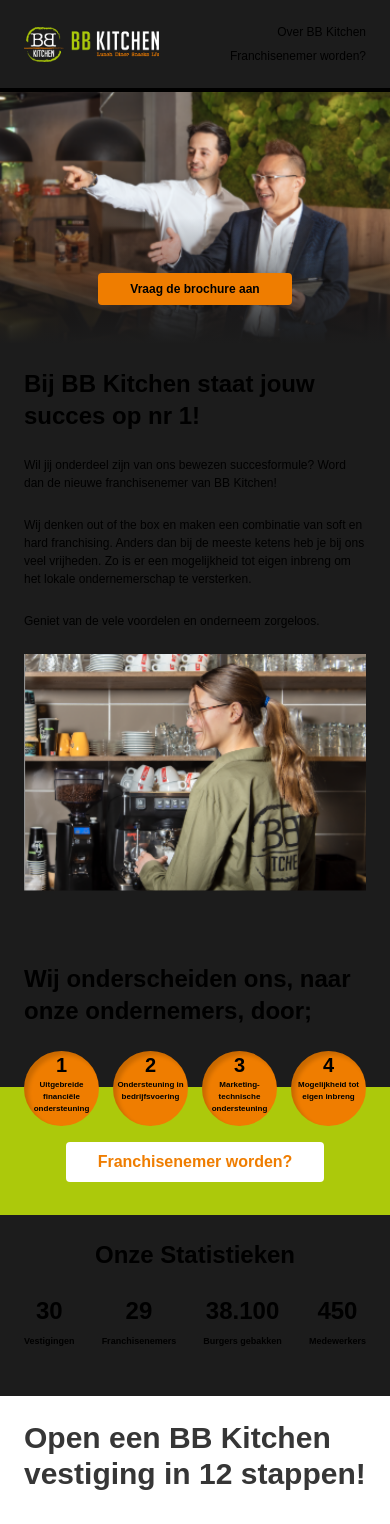
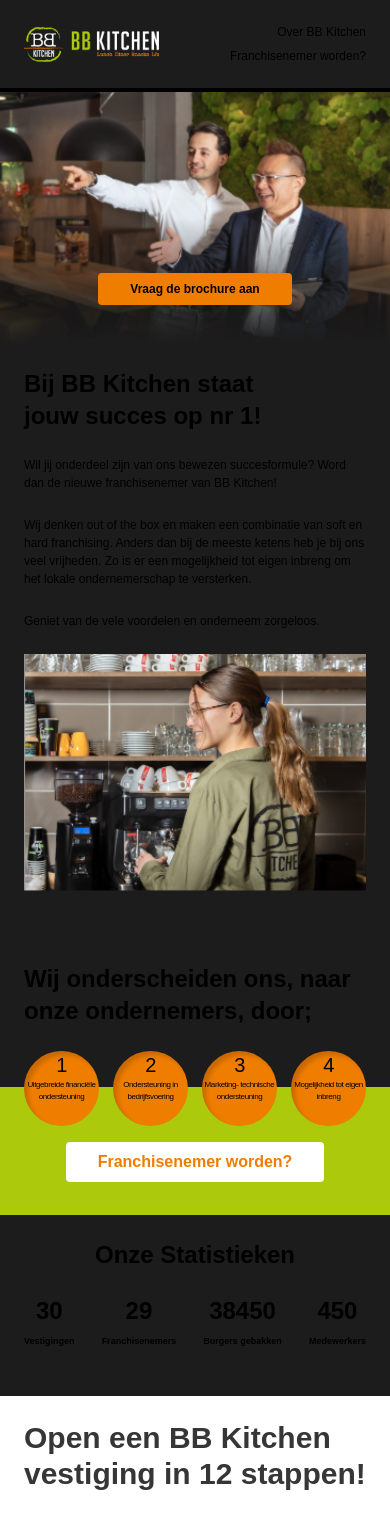
Before and after one commit to Rhunterj/bigBread-franchise, a Next.js app: page / in a window 390 px wide. Shown: the top 1524 px of the page. Built offline with nearby package versions, Linux system fonts and the light colour scheme.

Commit message:
feedback

```diff
--- a/components/Hero/Hero.tsx
+++ b/components/Hero/Hero.tsx
@@ -7,7 +7,6 @@
 
 export const Hero = ({ image }: HeroProps) => {
     const { asPath } = useRouter()
-    console.log(asPath)
 
     return (
         <div className="relative w-full h-64 border-t-4 border-white bg-gradient-to-t to-black xl:h-[700px]">
--- a/components/SubFooter/SubFooter.tsx
+++ b/components/SubFooter/SubFooter.tsx
@@ -28,7 +28,6 @@
 
     const handleFormSubmit = (e: React.FormEvent<HTMLFormElement>) => {
         e.preventDefault()
-        console.log('Form submitted')
     }
 
     return (
@@ -210,7 +209,7 @@
                     snel mogelijk contact met je op!
                 </p>
                 <img
-                    className="absolute right-[-10px] top-[110px] sm:top-[50px] z-[-1] w-[250px] sm:w-[350px] md:right-0 md:w-[550px] xl:w-[770px]"
+                    className="absolute right-[-5px] top-[115px] sm:top-[50px] z-[-1] w-[250px] sm:w-[350px] md:right-0 md:w-[550px] xl:w-[770px]"
                     src="/map.svg"
                     alt="kaart van nederland met locaties"
                 />
--- a/pages/contact.tsx
+++ b/pages/contact.tsx
@@ -212,7 +212,7 @@
                             onClick={() => scrollTo('contactForm')}
                             className="w-3/4 xl:w-auto px-8 py-2 xl:py-6 mt-4 text-xs xl:text-2xl font-bold text-primary rounded bg-[#FFF] ml-auto mr-auto xl:text-[#fff] xl:bg-primary xl:rounded-full"
                         >
-                            Contactforumlier
+                            Contactformulier
                         </button>
                     </div>
                 </div>
--- a/pages/index.tsx
+++ b/pages/index.tsx
@@ -5,6 +5,14 @@
 import Link from 'next/link'
 
 export default function Home() {
+
+    //calculate days between two dates
+    const date1 = new Date('2023-06-13')
+    const date2 = new Date()
+    const diffTime = Math.abs(date2.getTime() - date1.getTime())
+    const diffDays = Math.ceil(diffTime / (1000 * 60 * 60 * 24))
+    const burgers = 38100 + (diffDays * 50)
+
     return (
         <>
             <Header />
@@ -13,7 +21,7 @@
                 <div className="flex flex-col w-full">
                     <div className="xl:max-w-[1400px] mx-auto px-6 py-6 xl:py-12">
                          <h1 className="mb-6 text-2xl font-bold xl:text-5xl">
-                            Bij BB Kitchen staat jouw succes op nr 1!
+                            Bij BB Kitchen staat <span className="block sm:inline">jouw succes op nr 1!</span>
                         </h1>
                         <p className="mb-6 xl:text-xl">
                             Wil jij onderdeel zijn van ons bewezen
@@ -43,25 +51,25 @@
                                 door;
                             </h2>
                             <ul className="relative z-10 flex justify-between mb-6 xl:mb-12">
-                                <li className="flex-col mb-2 rounded-full bg-primary w-[75px] md:p-2 font-semibold h-[75px] md:flex md:text-sm xl:text-lg md:justify-center md:w-[150px] md:h-[150px] xl:w-[200px] xl:h-[200px] text-center text-[8px] shadow-[inset_4px_4px_4px_0px_rgba(0,0,0,0.16)]">
+                                <li className="flex-col mb-2 rounded-full bg-primary w-[75px] md:p-2 tracking-tighter h-[75px] md:flex md:text-sm xl:text-lg md:justify-center md:w-[150px] md:h-[150px] xl:w-[200px] xl:h-[200px] text-center text-[8px] shadow-[inset_4px_4px_4px_0px_rgba(0,0,0,0.16)]">
                                     <span className="block text-xl text-center md:text-5xl">
                                         1
                                     </span>
                                     Uitgebreide financiële ondersteuning
                                 </li>
-                                <li className="flex-col mb-2 rounded-full bg-primary w-[75px] md:p-2 font-semibold h-[75px] md:flex md:text-sm xl:text-lg md:justify-center md:w-[150px] md:h-[150px] xl:w-[200px] xl:h-[200px] text-center text-[8px] shadow-[inset_4px_4px_4px_0px_rgba(0,0,0,0.16)]">
+                                <li className="flex-col mb-2 rounded-full bg-primary w-[75px] md:p-2 tracking-tighter h-[75px] md:flex md:text-sm xl:text-lg md:justify-center md:w-[150px] md:h-[150px] xl:w-[200px] xl:h-[200px] text-center text-[8px] shadow-[inset_4px_4px_4px_0px_rgba(0,0,0,0.16)]">
                                     <span className="block text-xl text-center md:text-5xl">
                                         2
                                     </span>
                                     Ondersteuning in bedrijfsvoering
                                 </li>
-                                <li className="flex-col mb-2 rounded-full bg-primary w-[75px] md:p-2 font-semibold h-[75px] md:flex md:text-sm xl:text-lg md:justify-center md:w-[150px] md:h-[150px] xl:w-[200px] xl:h-[200px] text-center text-[8px] shadow-[inset_4px_4px_4px_0px_rgba(0,0,0,0.16)]">
+                                <li className="flex-col mb-2 rounded-full bg-primary w-[75px] md:p-2 tracking-tighter h-[75px] md:flex md:text-sm xl:text-lg md:justify-center md:w-[150px] md:h-[150px] xl:w-[200px] xl:h-[200px] text-center text-[8px] shadow-[inset_4px_4px_4px_0px_rgba(0,0,0,0.16)]">
                                     <span className="block text-xl text-center md:text-5xl">
                                         3
                                     </span>
                                     Marketing- technische ondersteuning
                                 </li>
-                                <li className="flex-col mb-2 rounded-full bg-primary w-[75px] md:p-2 font-semibold h-[75px] md:flex md:text-sm xl:text-lg md:justify-center md:w-[150px] md:h-[150px] xl:w-[200px] xl:h-[200px] text-center text-[8px] shadow-[inset_4px_4px_4px_0px_rgba(0,0,0,0.16)]">
+                                <li className="flex-col mb-2 rounded-full bg-primary w-[75px] md:p-2 tracking-tighter h-[75px] md:flex md:text-sm xl:text-lg md:justify-center md:w-[150px] md:h-[150px] xl:w-[200px] xl:h-[200px] text-center text-[8px] shadow-[inset_4px_4px_4px_0px_rgba(0,0,0,0.16)]">
                                     <span className="block text-xl text-center md:text-5xl">
                                         4
                                     </span>
@@ -98,7 +106,7 @@
                             </li>
                             <li className="mb-6 text-[9px] xl:text-xl font-bold flex-col text-center">
                                 <span className="block mb-2 text-2xl font-semibold">
-                                    38.100
+                                    {burgers}
                                 </span>
                                 Burgers gebakken
                             </li>
```
